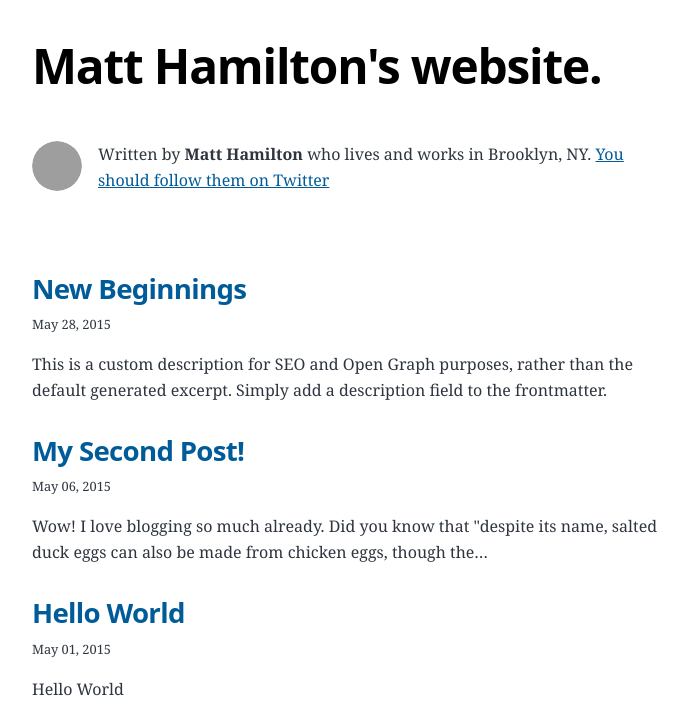
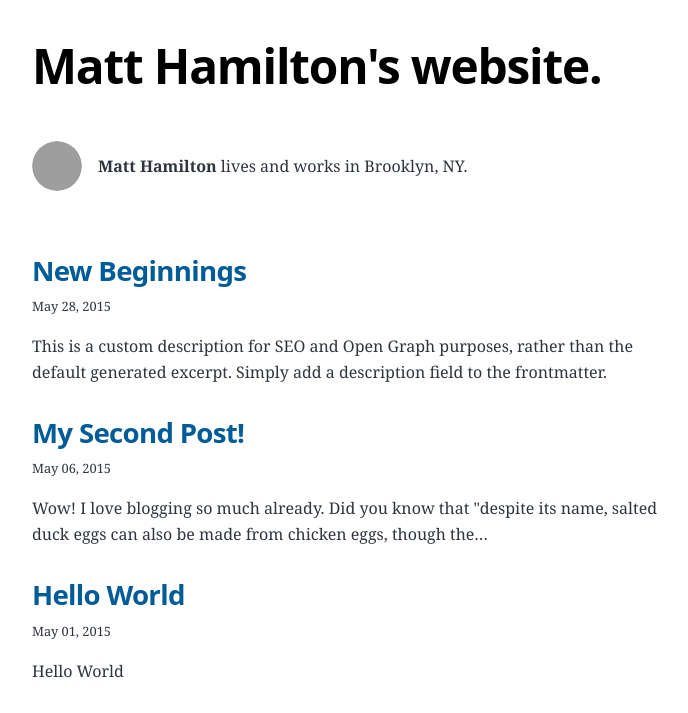
Before and after one commit to matthew-p-hamilton/devblog, a Gatsby site: page / in a window 1280 px wide. Shown: the top 713 px of the page, without its empty margins (292-980 px from the left). Built offline with nearby package versions, Linux system fonts and the light colour scheme; Gatsby itself is replaced by a stand-in of ours; grey boxes are pictures that could not be loaded.

Commit message:
refactor and update Bio

```diff
--- a/gatsby-config.js
+++ b/gatsby-config.js
@@ -3,7 +3,7 @@ module.exports = {
     title: `Matt Hamilton's website.`,
     author: {
       name: `Matt Hamilton`,
-      summary: `who lives and works in Brooklyn, NY.`,
+      summary: `lives and works in Brooklyn, NY.`,
     },
     description: `A personal site containing the musings of Matt Hamilton.`,
     siteUrl: `https://matthewphamilton.com`,
--- a/src/components/bio.js
+++ b/src/components/Bio/Bio.js
@@ -8,6 +8,7 @@
 import React from "react"
 import { useStaticQuery, graphql } from "gatsby"
 import Image from "gatsby-image"
+import styles from './Bio.module.css';
 
 const Bio = () => {
   const data = useStaticQuery(graphql`
@@ -25,9 +26,6 @@ const Bio = () => {
             name
             summary
           }
-          social {
-            twitter
-          }
         }
       }
     }
@@ -35,17 +33,16 @@ const Bio = () => {
 
   // Set these values by editing "siteMetadata" in gatsby-config.js
   const author = data.site.siteMetadata?.author
-  const social = data.site.siteMetadata?.social
 
   const avatar = data?.avatar?.childImageSharp?.fixed
 
   return (
-    <div className="bio">
+    <div className={styles.bio}>
       {avatar && (
         <Image
           fixed={avatar}
           alt={author?.name || ``}
-          className="bio-avatar"
+          className={styles.avatar}
           imgStyle={{
             borderRadius: `50%`,
           }}
@@ -53,11 +50,7 @@ const Bio = () => {
       )}
       {author?.name && (
         <p>
-          Written by <strong>{author.name}</strong> {author?.summary || null}
-          {` `}
-          <a href={`https://twitter.com/${social?.twitter || ``}`}>
-            You should follow them on Twitter
-          </a>
+          <strong>{author.name}</strong>&nbsp;{author?.summary || null}
         </p>
       )}
     </div>
--- /dev/null
+++ b/src/components/Bio/Bio.module.css
@@ -0,0 +1,17 @@
+.bio {
+  display: flex;
+  margin-bottom: var(--spacing-16);
+}
+
+.bio p {
+  margin-bottom: var(--spacing-0);
+  display: flex;
+  align-items: center;
+}
+
+.avatar {
+  margin-right: var(--spacing-4);
+  margin-bottom: var(--spacing-0);
+  min-width: 50px;
+  border-radius: 100%;
+}
--- /dev/null
+++ b/src/components/Bio/index.js
@@ -0,0 +1,2 @@
+import Bio from './Bio';
+export default Bio;
--- a/src/components/Footer/Footer.module.css
+++ b/src/components/Footer/Footer.module.css
@@ -7,5 +7,5 @@
 
 .footerLinks > a {
   color: var(--black);
-  padding: 0.5rem;
+  padding: var(--spacing-2);
 }
--- a/src/pages/index.js
+++ b/src/pages/index.js
@@ -1,7 +1,7 @@
 import React from "react"
 import { Link, graphql } from "gatsby"
 
-import Bio from "../components/bio"
+import Bio from "../components/Bio/Bio"
 import Layout from "../components/layout"
 import SEO from "../components/seo"
 
--- a/src/style.css
+++ b/src/style.css
@@ -290,22 +290,6 @@ a:focus {
   font-size: var(--fontSize-2);
 }
 
-.bio {
-  display: flex;
-  margin-bottom: var(--spacing-16);
-}
-
-.bio p {
-  margin-bottom: var(--spacing-0);
-}
-
-.bio-avatar {
-  margin-right: var(--spacing-4);
-  margin-bottom: var(--spacing-0);
-  min-width: 50px;
-  border-radius: 100%;
-}
-
 .blog-post header h1 {
   margin: var(--spacing-0) var(--spacing-0) var(--spacing-4) var(--spacing-0);
 }
```
